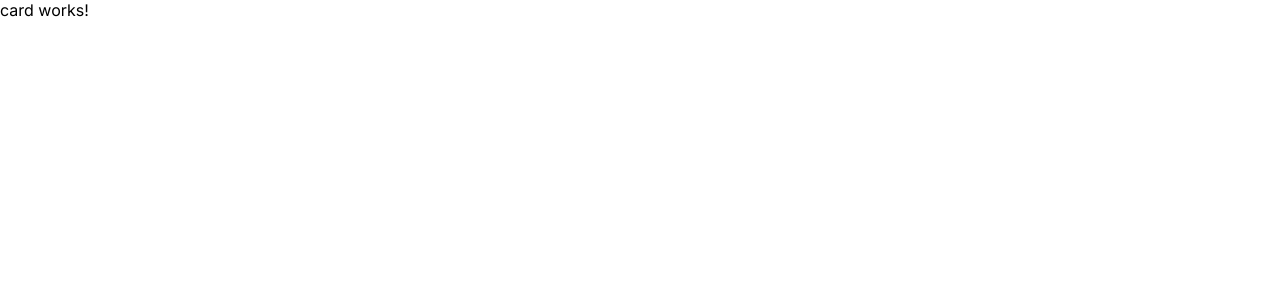
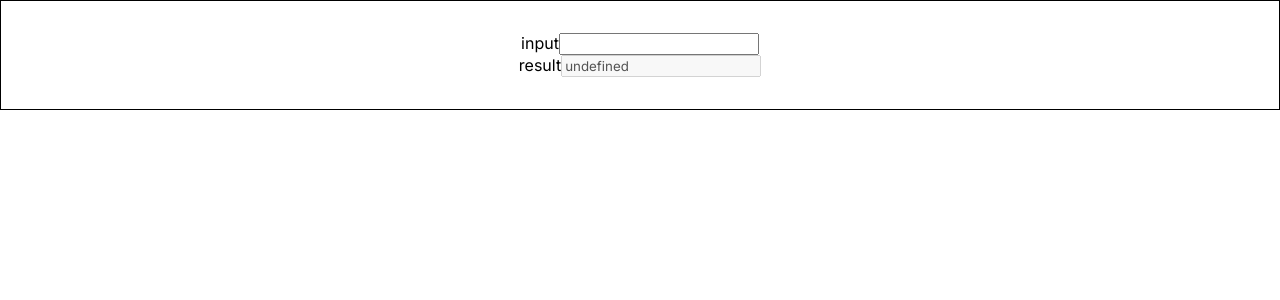
Before and after one commit to JumpingPhantom/bin2dec, an Angular app: page / in a window 1280 px wide. Shown: the top 300 px of the page. Built offline with nearby package versions, Linux system fonts and the light colour scheme.

Commit message:
Added card basic skeleton

```diff
--- a/src/app/app.component.html
+++ b/src/app/app.component.html
@@ -1 +1,22 @@
-<app-card></app-card>
+<app-card>
+  <div>
+    <label for="inputBin">input</label>
+    <input
+      type="text"
+      name="inputBin"
+      id="inputBin"
+      (change)="handleInputChange($event)"
+    />
+  </div>
+
+  <div>
+    <label for="outputDec">result</label>
+    <input
+      type="text"
+      name="outputDec"
+      id="outputDec"
+      [value]="result"
+      disabled
+    />
+  </div>
+</app-card>
--- a/src/app/card/card.component.html
+++ b/src/app/card/card.component.html
@@ -1 +1,3 @@
-<p>card works!</p>
+<div class="container">
+    <ng-content></ng-content>
+</div>
```
